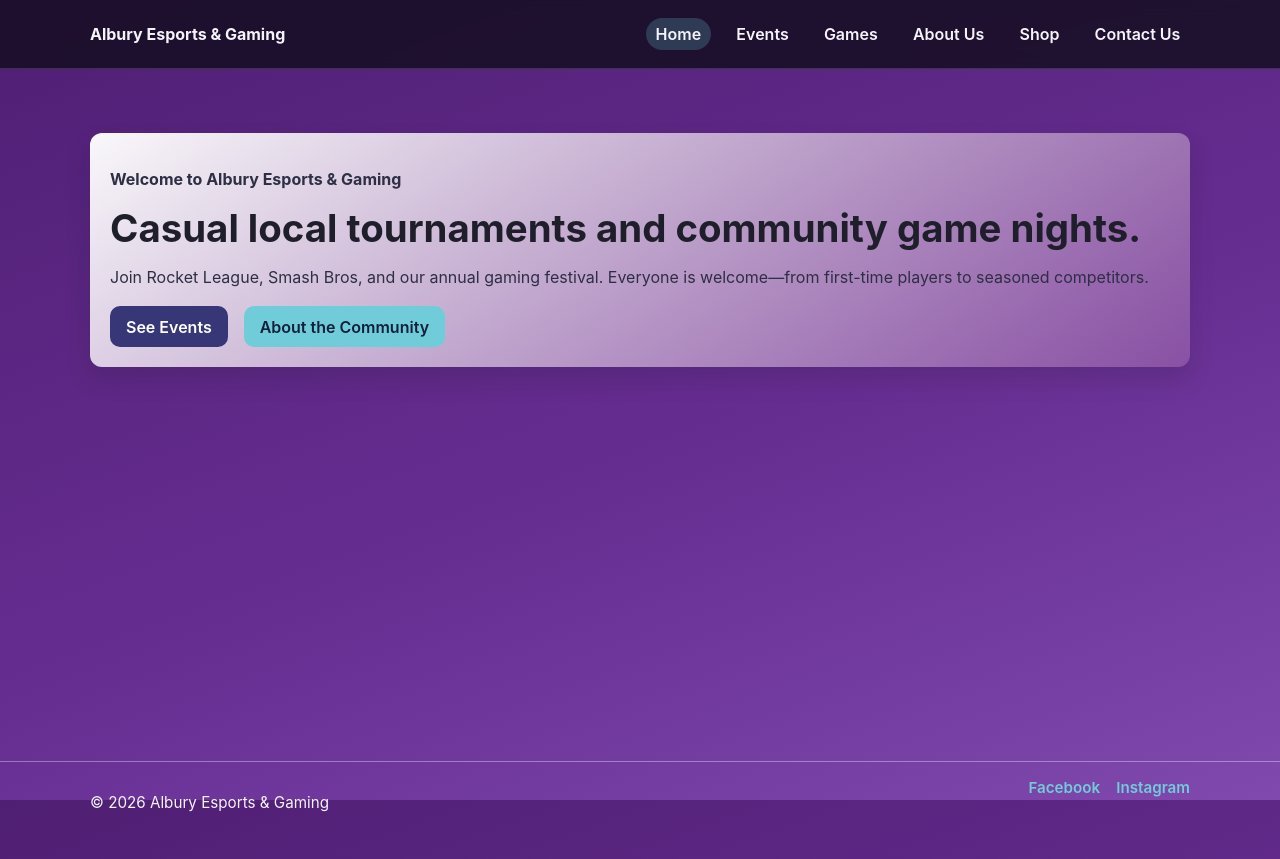
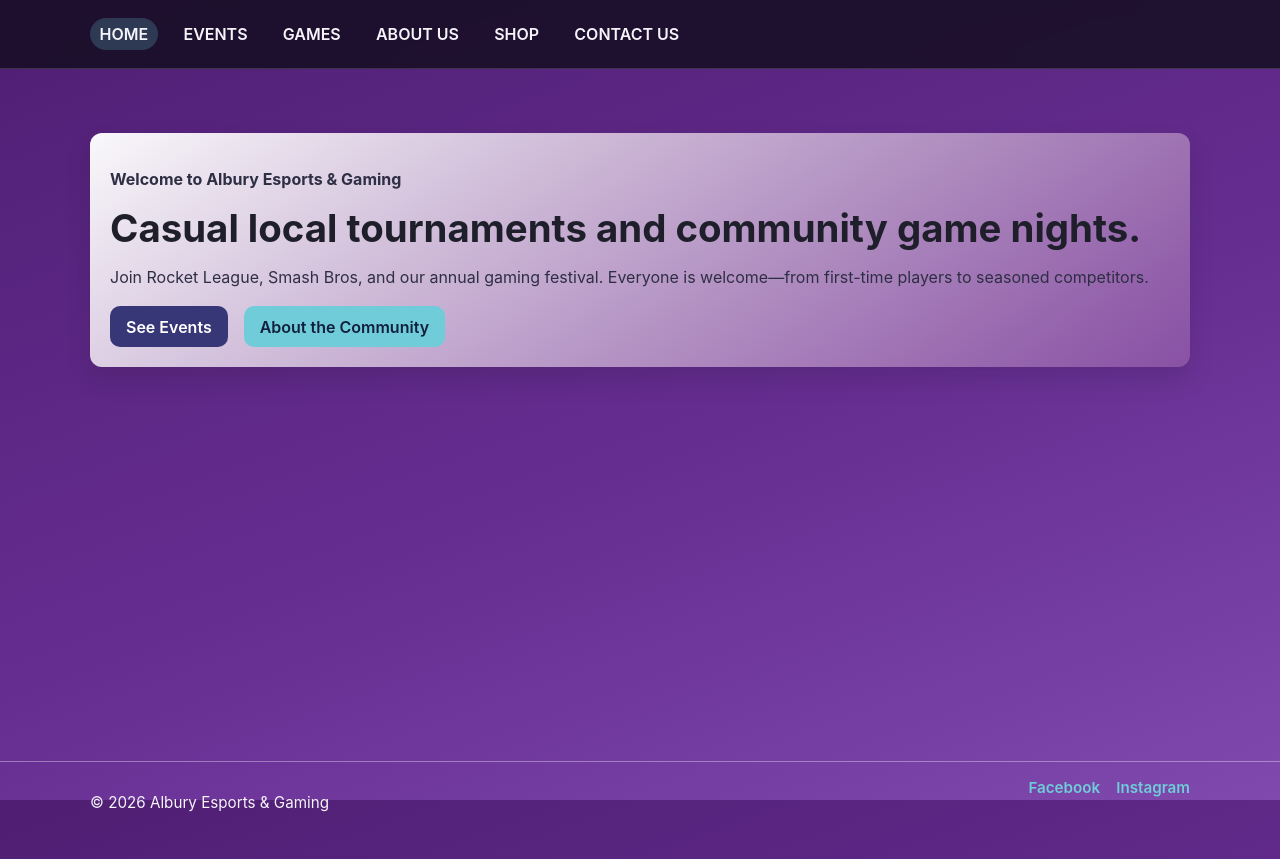
Before and after one commit to xchampini/AlburyEsportsProject, an Angular app: page / in a window 1280 px wide. Built offline with nearby package versions, Linux system fonts and the light colour scheme.

Commit message:
uppercase

```diff
--- a/src/app/components/nav-bar/nav-bar.html
+++ b/src/app/components/nav-bar/nav-bar.html
@@ -1,11 +1,5 @@
 <nav class="navbar">
   <div class="nav-inner">
-    <a class="brand" routerLink="/" (click)="closeMenu()">Albury Esports & Gaming</a>
-
-    <button class="menu-toggle" type="button" (click)="toggleMenu()" aria-label="Toggle navigation menu">
-      ☰
-    </button>
-
     <ul class="navbar-links" [class.open]="isMenuOpen()">
       @for (route of routes; track route.id) {
         <li>
--- a/src/app/components/nav-bar/nav-bar.scss
+++ b/src/app/components/nav-bar/nav-bar.scss
@@ -39,6 +39,7 @@
   font-weight: 600;
   padding: 0.35rem 0.6rem;
   border-radius: 999px;
+  text-transform: uppercase;
 }
 
 .navbar-links a.active,
```
